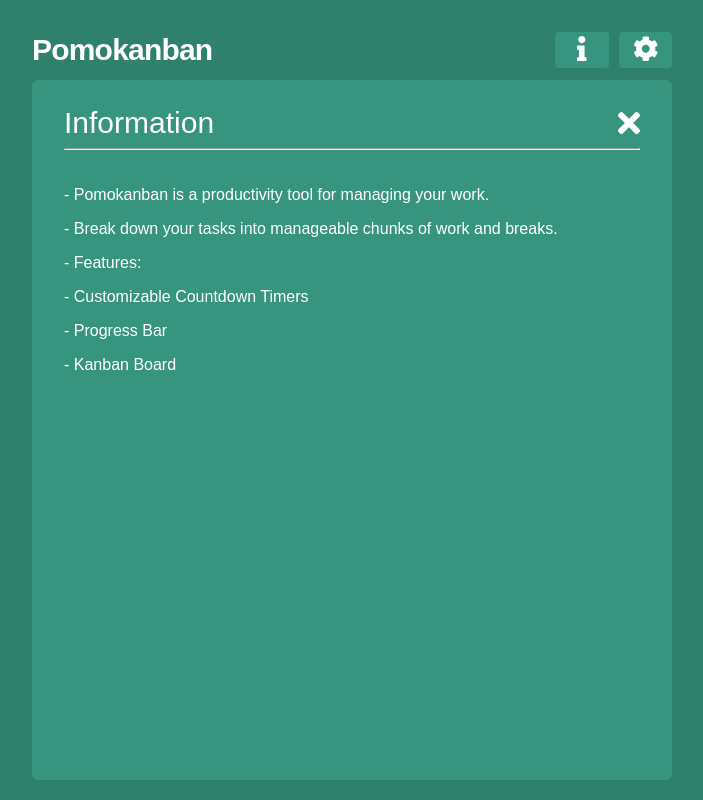
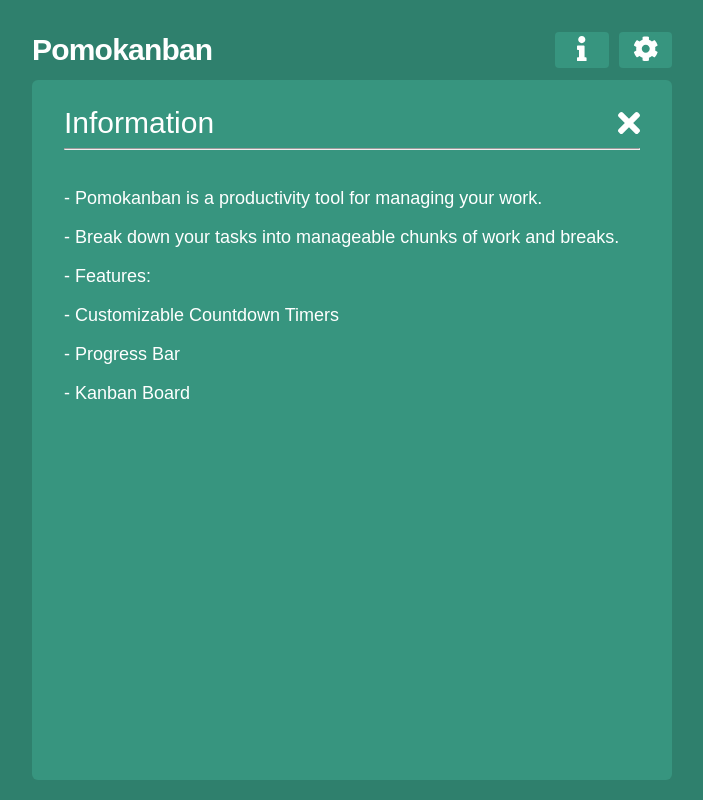
Before and after one commit to nameistao/Pomokanban, a Next.js app: page / in a window 1280 px wide. Both pictures are taken after a click on the button 870 px from the left and 50 px from the top of the page. Shown: the whole page, without its empty margins (288-991 px from the left). Built offline with nearby package versions, Linux system fonts and the light colour scheme.

Commit message:
styling updates

```diff
--- a/components/Task.tsx
+++ b/components/Task.tsx
@@ -3,7 +3,7 @@ import { Draggable } from "react-beautiful-dnd";
 
 const Container = styled.div<{ ref: any; isDragging: any; color: string }>`
   padding: 8px;
-  border: ${(props) => (props.isDragging ? "1px #fff solid" : "none")};
+  border: ${(props) => (props.isDragging ? "2px #fff solid" : "none")};
   margin-bottom: 8px;
   background-color: ${(props) => props.color};
   border-radius: 4px;
--- a/components/modals/InfoModal.tsx
+++ b/components/modals/InfoModal.tsx
@@ -50,6 +50,7 @@ const StyledModalContent = styled.div`
   height: 85%;
   border-radius: 7.5px;
   color: #fff;
+  font-size: 18px;
 `;
 
 interface IProps {
--- a/components/modals/SettingsModal.tsx
+++ b/components/modals/SettingsModal.tsx
@@ -51,6 +51,7 @@ const StyledModalContent = styled.div`
   height: 75%;
   border-radius: 7.5px;
   color: #fff;
+  font-size: 18px;
 `;
 
 const StyledRow = styled.div`
@@ -69,9 +70,16 @@ const StyledInput = styled.input`
   display: flex;
   align-items: center;
   height: 60%;
+  width: 15%;
+  text-align: center;
   margin: auto 0;
-  border-radius: 7.5px;
-  border: none;
+  border-radius: 4px;
+  border: 2px #fff solid;
+  padding-left: 10px;
+  background-color: inherit;
+  color: #fff;
+  font-size: 18px;
+  outline: none;
 `;
 
 const StyledSaveButtonWrapper = styled.div`
@@ -92,6 +100,7 @@ const StyledSaveButton = styled.button`
   :hover {
     cursor: pointer;
   }
+  margin-bottom: 4%;
 `;
 
 const HorizontalLine = styled.hr`
```
